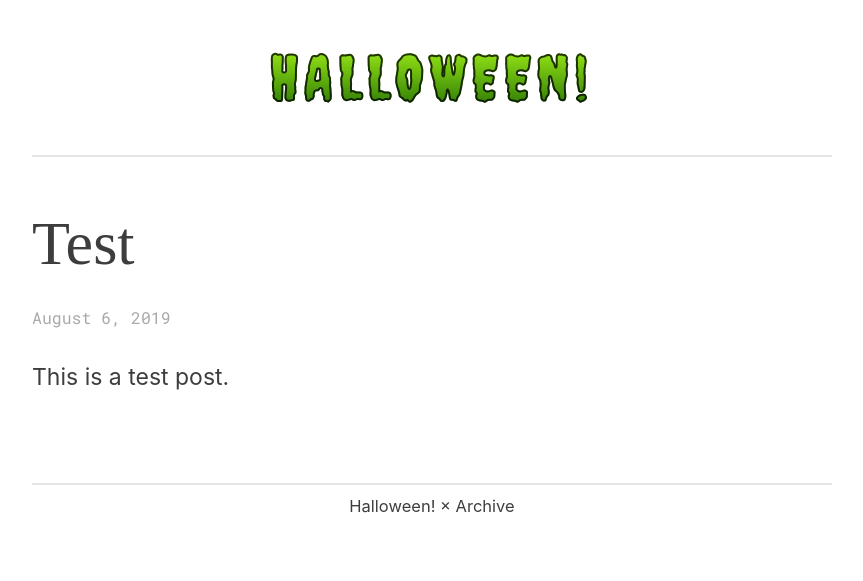
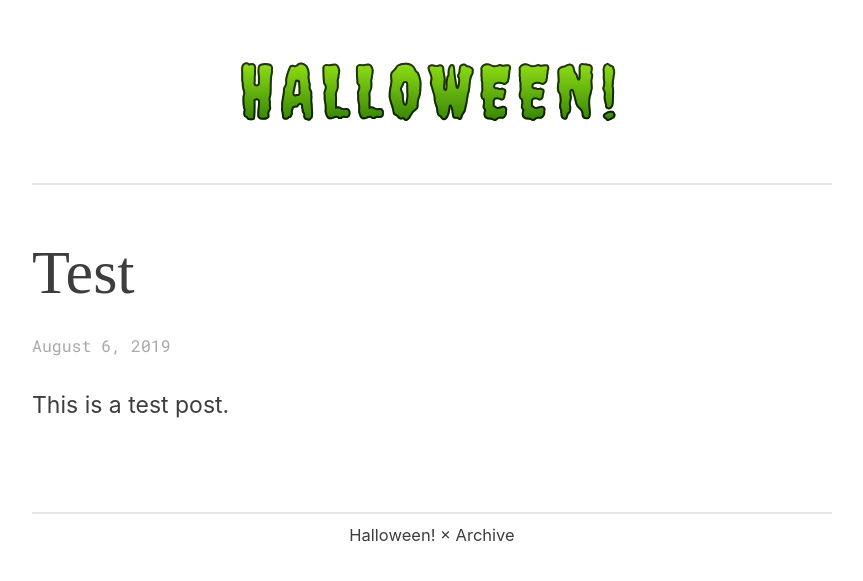
Before and after one commit to lmw13/lmw13, a Jekyll site: the page built from index.html, in a window 1280 px wide. Shown: the top 581 px of the page, without its empty margins (208-1071 px from the left). Built offline with Jekyll 4.4.1, drawn with Linux system fonts in a browser that asks for light colours; some web fonts are replaced; the list of posts is cut into pages by our own code.

Commit message:
Update style.css

```diff
--- a/css/style.css
+++ b/css/style.css
@@ -104,7 +104,7 @@ h1 {
 
 .header {
 	font-family: 'Creepster', serif;
-	font-size: 2.7em;
+	font-size: 3.2em;
 	line-height: 1.15em;
 	text-align: center;
 	text-transform: uppercase;
```
